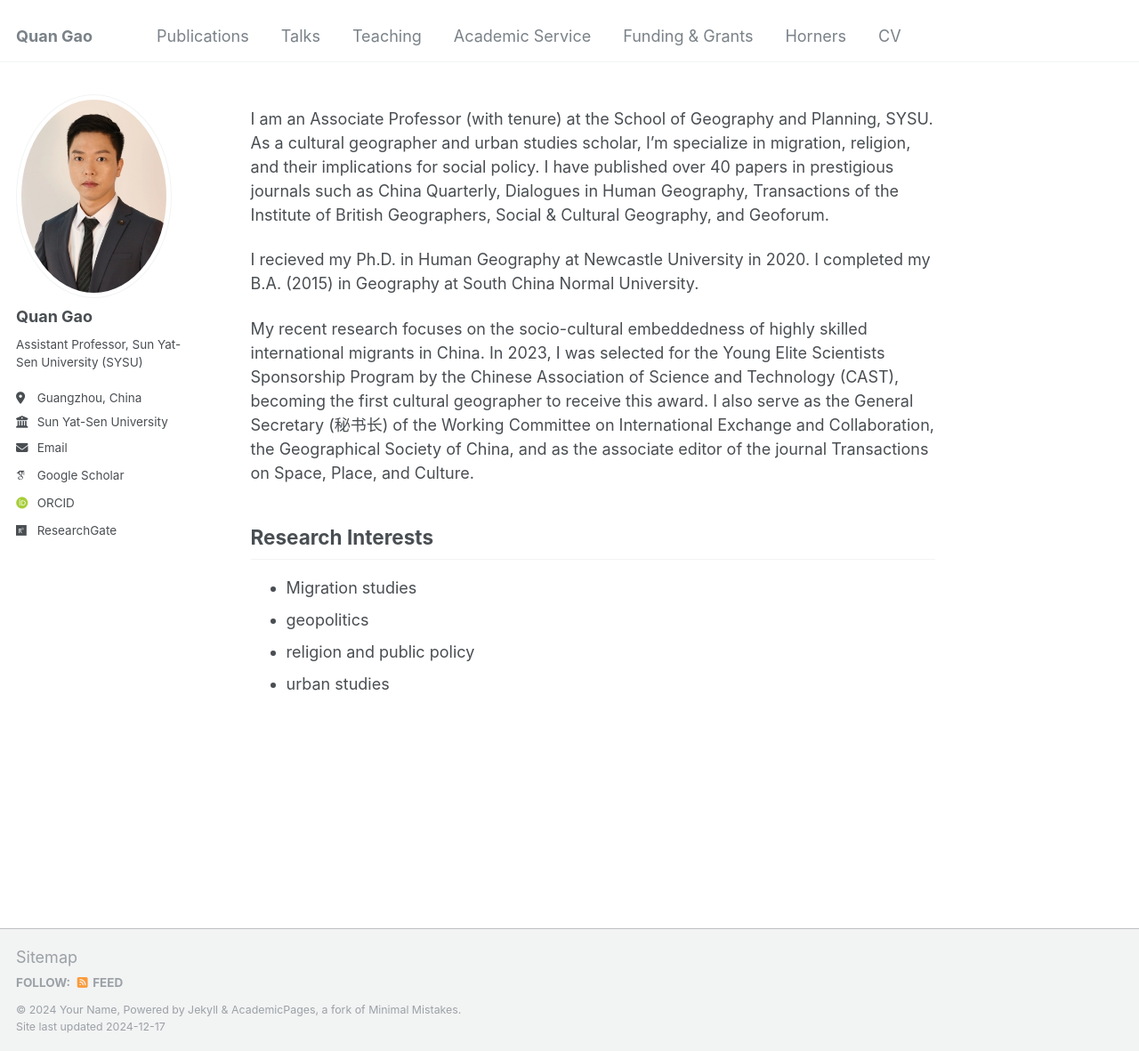
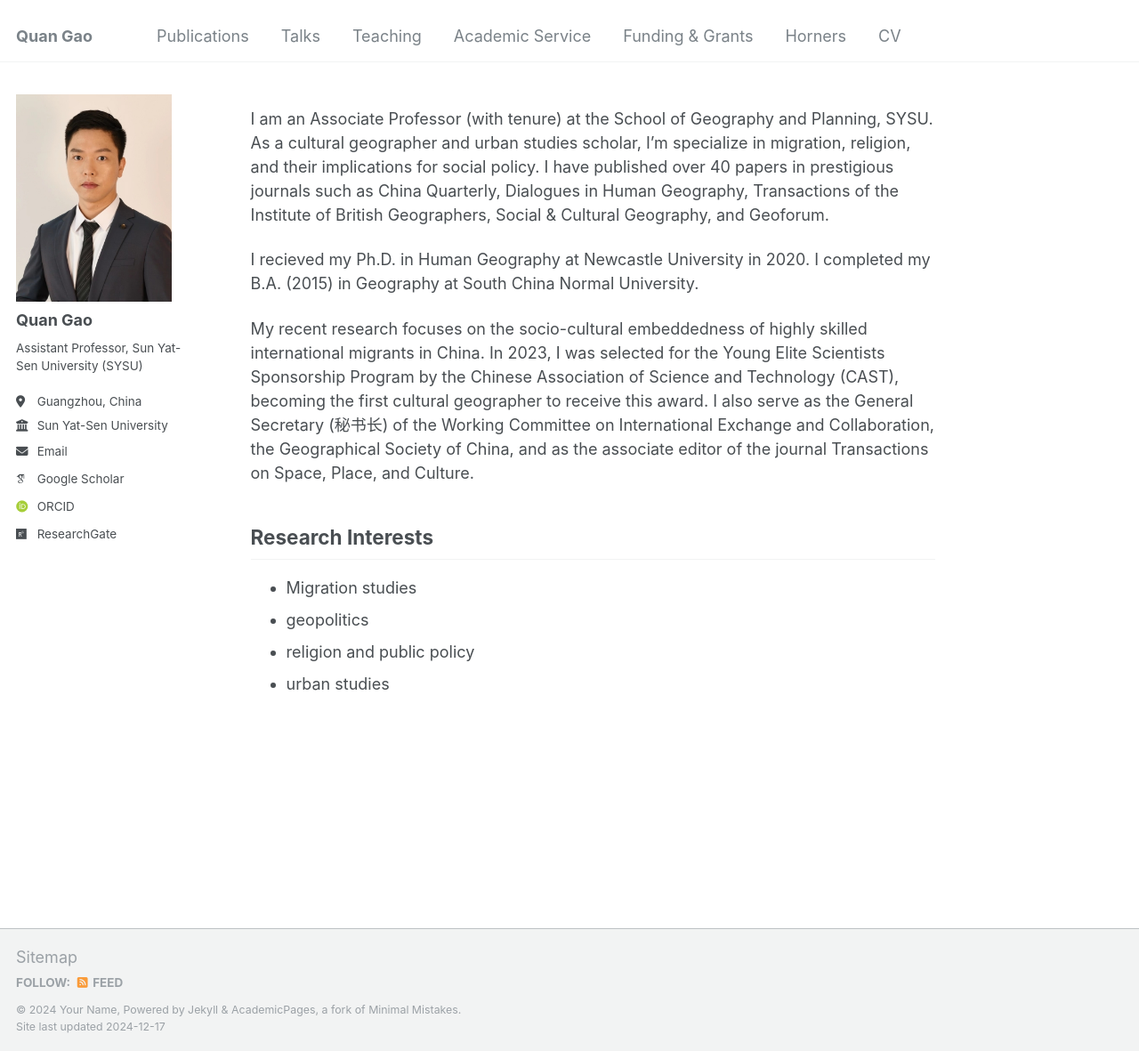
Before and after one commit to quangao92/quangao92.github.io, a Jekyll site: the page built from _pages/about.md, in a window 1280 px wide and 1181 px high. Shown: the whole window at 89% size. Built offline with Jekyll 4.4.1, drawn with Linux system fonts in a browser that asks for light colours; some web fonts are replaced.

Commit message:
Update _sidebar.scss

```diff
--- a/_sass/_sidebar.scss
+++ b/_sass/_sidebar.scss
@@ -91,12 +91,12 @@
 
   img {
     max-width: 175px;
-    border-radius: 50%;
+    border-radius: 0%;
 
-    @include breakpoint($large) {
-      padding: 5px;
-      border: 1px solid $border-color;
-    }
+    //@include breakpoint($large) {
+    //  padding: 5px;
+    //  border: 1px solid $border-color;
+    //}
   }
 }
 
```
